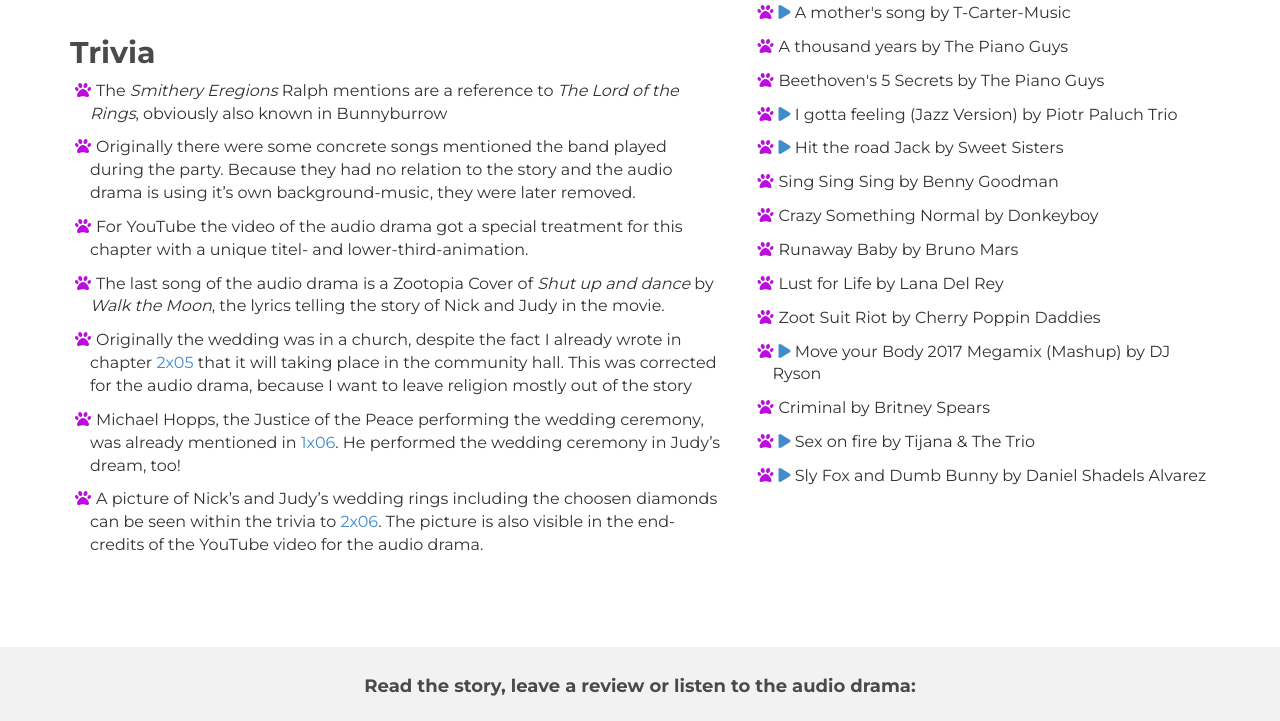
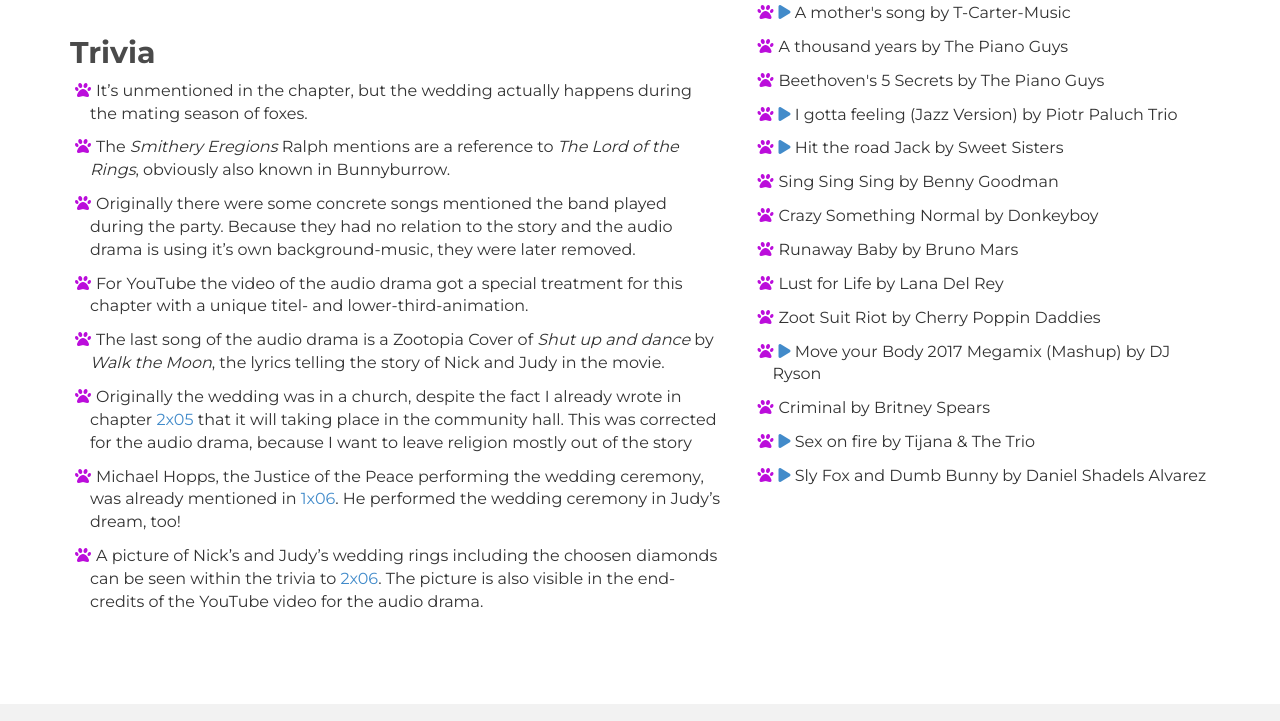
Before and after one commit to Anheledir/ChroniclesOfZootopia, a Jekyll site: the page built from _chapters/2x07.md, in a window 1280 px wide and 900 px high, scrolled down 1265 px, cut to the strip 179-900 px from the top of the window. Built offline with Jekyll 4.4.1, drawn with Linux system fonts in a browser that asks for light colours; nearby versions of some CDN libraries.

Commit message:
2x07: added info about fox mating season to trivia

```diff
--- a/_chapters/2x07.md
+++ b/_chapters/2x07.md
@@ -91,7 +91,8 @@
 {% youtube 1K-AGLRBsSQ %}
 
 ## Trivia
- * The _Smithery Eregions_ Ralph mentions are a reference to _The Lord of the Rings_, obviously also known in Bunnyburrow
+ * It's unmentioned in the chapter, but the wedding actually happens during the mating season of foxes.
+ * The _Smithery Eregions_ Ralph mentions are a reference to _The Lord of the Rings_, obviously also known in Bunnyburrow.
  * Originally there were some concrete songs mentioned the band played during the party. Because they had no relation to the story and the audio drama is using it's own background-music, they were later removed.
  * For YouTube the video of the audio drama got a special treatment for this chapter with a unique titel- and lower-third-animation.
  * The last song of the audio drama is a Zootopia Cover of _Shut up and dance_ by _Walk the Moon_, the lyrics telling the story of Nick and Judy in the movie.
```
